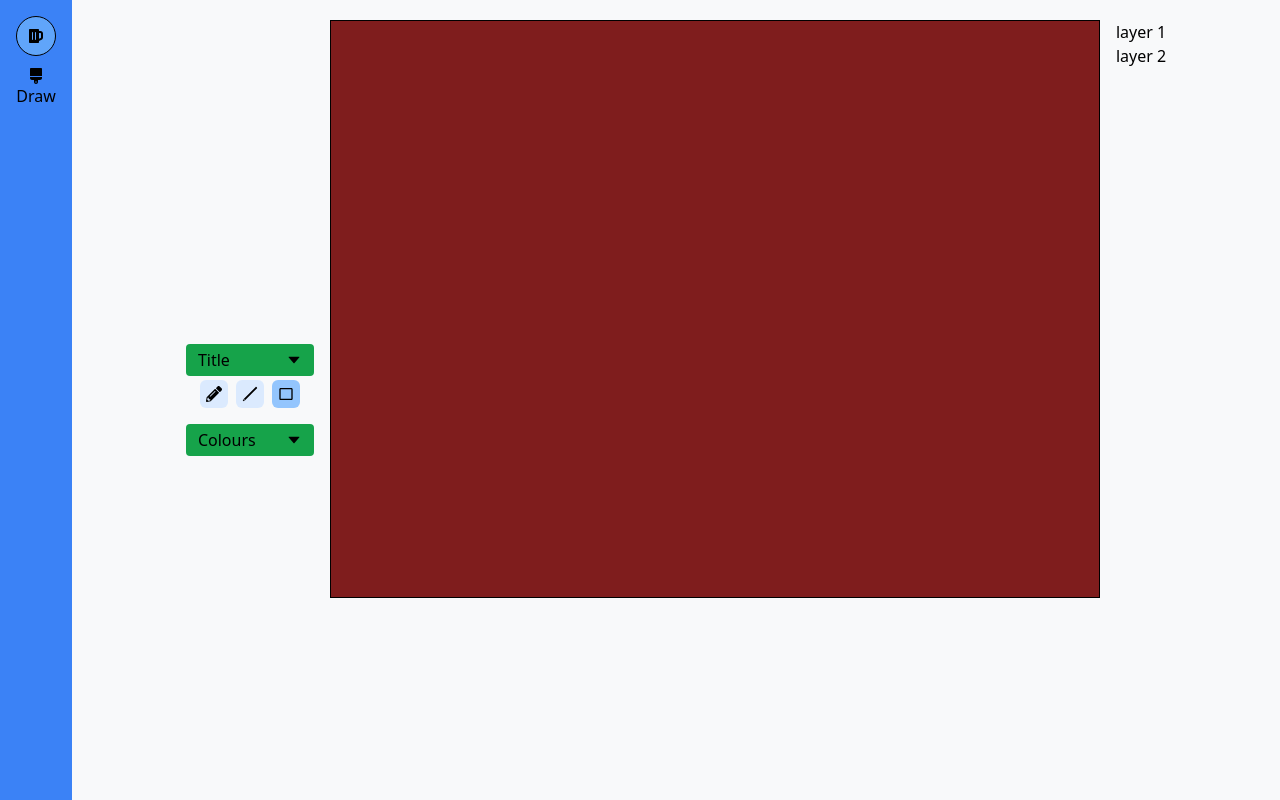
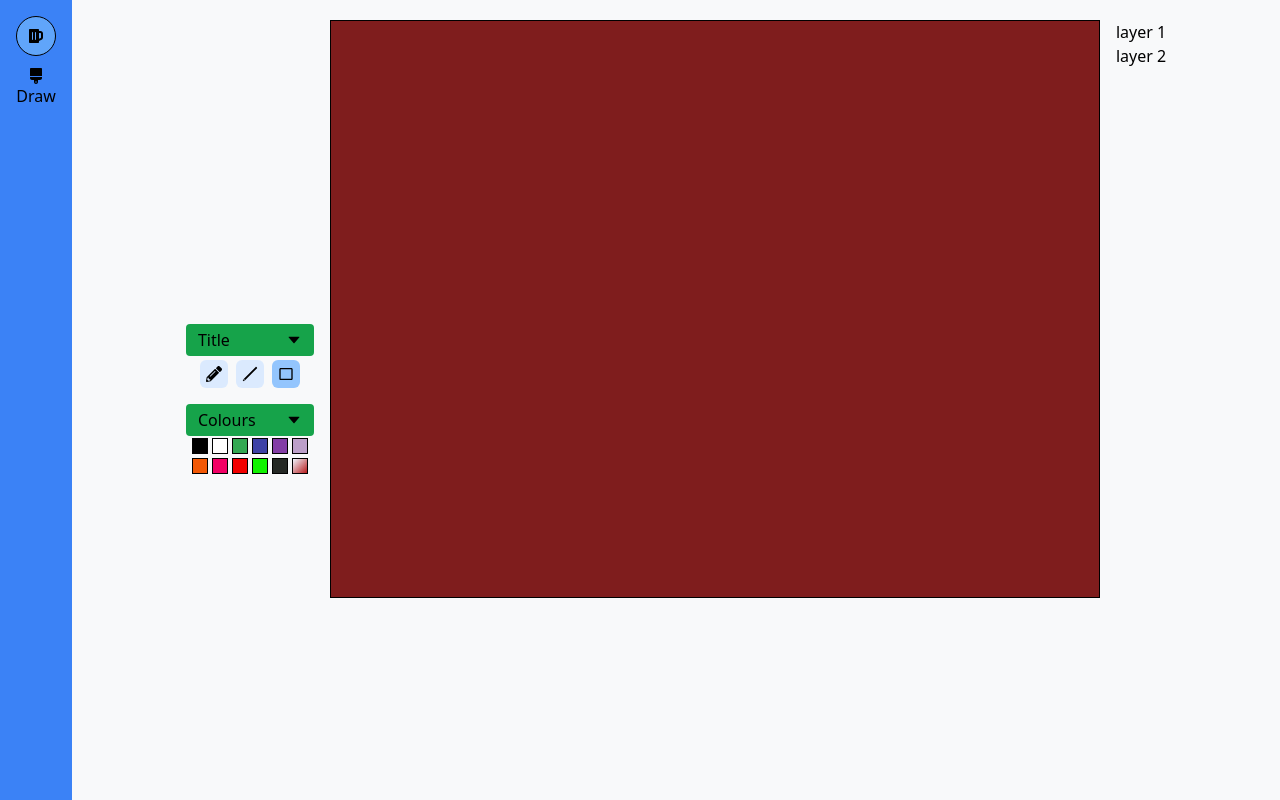
Before and after one commit to WaifuForever/JustPaint, a React (Create React App) app: page /draw in a window 1280 px wide. Built offline with nearby package versions, Linux system fonts and the light colour scheme.

Commit message:
chore: pick colour     add custom colour picker;     change line colour;     add pointer cursor to tools and colours;     use react-color as dependency;

```diff
--- a/package.json
+++ b/package.json
@@ -7,6 +7,7 @@
         "@testing-library/react": "^13.0.0",
         "@testing-library/user-event": "^13.2.1",
         "react": "^18.2.0",
+        "react-color": "^2.19.3",
         "react-dom": "^18.2.0",
         "react-icons": "^4.4.0",
         "react-router-dom": "^6.4.0",
--- /dev/null
+++ b/src/components/ColourPicker.jsx
@@ -0,0 +1,46 @@
+import { useState } from 'react';
+
+const ColourPicker = ({ action }) => {
+    const [colours, setColours] = useState([
+        '#000000',
+        '#ffffff',
+        '#32a852',
+        '#3d41a6',
+        '#833da6',
+        '#bc9fc9',
+        '#f25805',
+        '#f20065',
+        '#f20000',
+        '#10f200',
+        '#252925',
+    ]);
+    const [isDisplayed, setIsDisplayed] = useState(false);
+
+    return (
+        <div className="flex">
+            <div className="flex flex-wrap w-32 justify-center">
+                {colours.map((colour, index) => {
+                    return (
+                        <div
+                            className="w-4 h-4 border border-black m-0.5 cursor-pointer"
+                            onClick={() => {
+                                console.log(colour);
+                                action(colour);
+                            }}
+                            key={`${index + colour}`}
+                            style={{ backgroundColor: colour }}
+                        ></div>
+                    );
+                })}
+                <div
+                    className="w-4 h-4 border border-black m-0.5 bg-gradient-to-br from-blue-50 to-red-700"
+                    onClick={() => setIsDisplayed(!isDisplayed)}
+
+
+                ></div>
+            </div>
+        </div>
+    );
+};
+
+export default ColourPicker;
--- a/src/components/ToolButton.jsx
+++ b/src/components/ToolButton.jsx
@@ -1,7 +1,7 @@
 const ToolButton = ({ icon: Icon, action, selected }) => {
     return (
         <div
-            className={`flex w-7 h-7 m-1 rounded-md ${selected ? "bg-blue-300 hover:bg-gray-500" : "bg-blue-100 hover:bg-gray-300"} justify-center items-center`}
+            className={`flex w-7 h-7 m-1 rounded-md ${selected ? "bg-blue-300 hover:bg-gray-500" : "bg-blue-100 hover:bg-gray-300"} justify-center items-center cursor-pointer`}
             onClick={action}
         >
             {Icon}
--- a/src/components/ToolTab.jsx
+++ b/src/components/ToolTab.jsx
@@ -16,8 +16,8 @@ const ToolTab = ({ title, tools }) => {
             <div
                 className={`flex ${isDisplayed ? '' : 'hidden'} justify-center`}
             >
-                {tools.map((Tool) => (
-                    <div>{Tool}</div>
+                {tools.map((Tool, index) => (
+                    <div key={index}>{Tool}</div>
                 ))}
             </div>
         </div>
--- a/src/pages/DrawScreen.jsx
+++ b/src/pages/DrawScreen.jsx
@@ -5,6 +5,7 @@ import { GiStraightPipe } from 'react-icons/gi';
 
 import ToolTab from '../components/ToolTab';
 import ToolButton from '../components/ToolButton';
+import ColourPicker from '../components/ColourPicker';
 
 const createElement = (startPoint, endPoint, elementType, width, colour) => {
     return { startPoint, endPoint, elementType, width, colour };
@@ -46,6 +47,7 @@ const DrawScreen = () => {
     const [isDrawing, setIsDrawing] = useState(false);
     const [colour, setColour] = useState('#000000');
 
+
     const canvasRef = useRef(null);
 
     const computePointInCanvas = (clientX, clientY) => {
@@ -83,7 +85,7 @@ const DrawScreen = () => {
             canvasRef.current
         );
 
-        const element = createElement(point, point, elementType, 2, '#000000');
+        const element = createElement(point, point, elementType, 2, colour);
 
         setElements((prevState) => [...prevState, element]);
     };
@@ -148,7 +150,7 @@ const DrawScreen = () => {
                 <ToolTab
                     title={'Colours'}
                     tools={[
-
+                       <ColourPicker action={setColour}/>
                     ]}
                 />
             </div>
```
Also changed, not shown: 1 other file (tests, documents, lock files or other folders).
